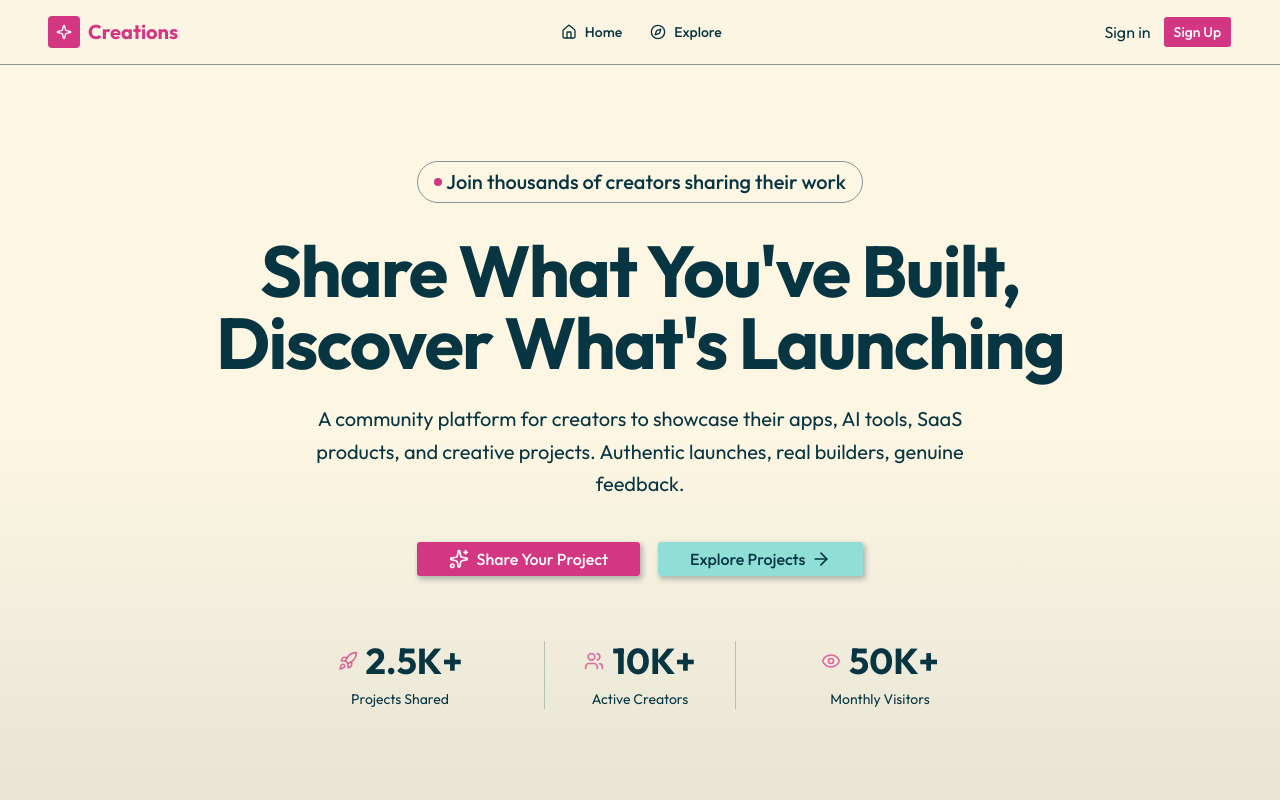
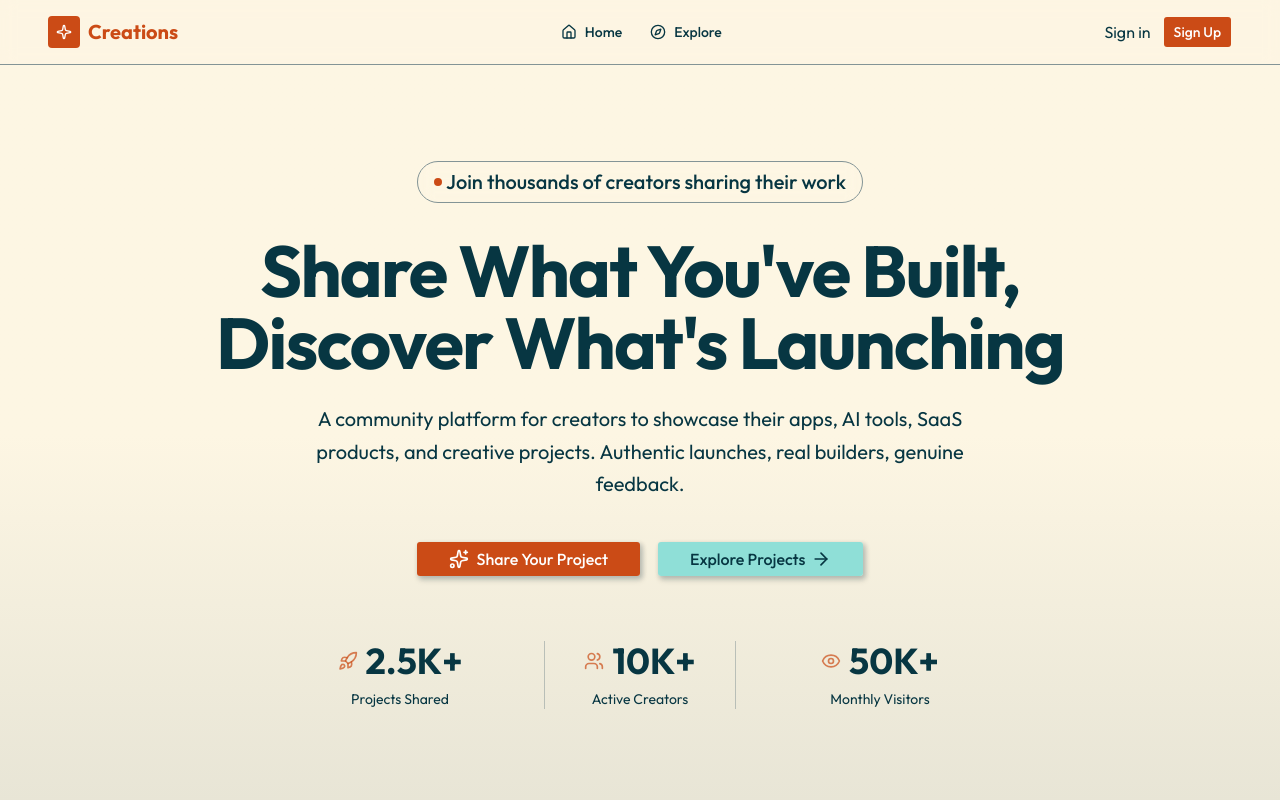
Before and after one commit to Rawat890/products-website-nextjs, a Next.js app: page / in a window 1280 px wide. Shown: the top 800 px of the page. Built offline with nearby package versions, Linux system fonts and the light colour scheme; no server answers; the database is empty.

Commit message:
chore: global css updated

```diff
--- a/app/globals.css
+++ b/app/globals.css
@@ -51,7 +51,7 @@
   --card-foreground: oklch(0.3092 0.0518 219.6516);
   --popover: oklch(0.9306 0.026 92.402);
   --popover-foreground: oklch(0.3092 0.0518 219.6516);
-  --primary: oklch(0.5924 0.2025 355.8943);
+  --primary: oklch(0.5808 0.1732 39.5003);
   --primary-foreground: oklch(1 0 0);
   --secondary: oklch(0.85 0.08 187.384);
   --secondary-foreground: oklch(0.3092 0.0518 219.6516);
```
